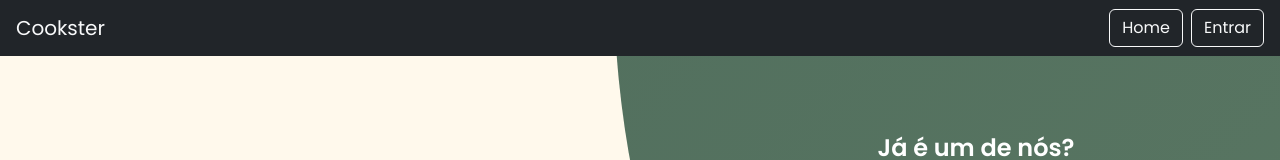
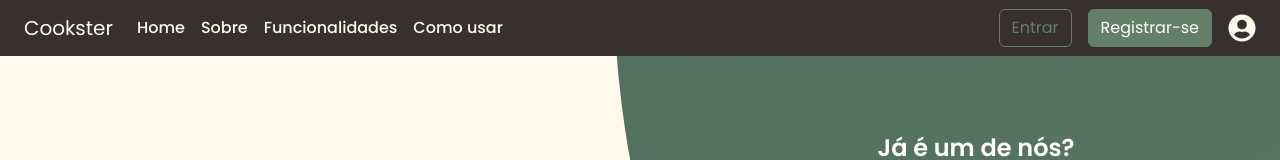
Before and after one commit to Nyfeu/Cookster, a React (Vite) app in the folder front/: page /login in a window 1280 px wide. Shown: the top 160 px of the page. Built offline with nearby package versions, Linux system fonts and the light colour scheme.

Commit message:
feat(navbar): substitui os links e estilo da navbar

```diff
--- a/front/src/components/AuthForm/AuthForm.css
+++ b/front/src/components/AuthForm/AuthForm.css
@@ -15,9 +15,8 @@ input {
   position: relative;
   width: 100%;
   background-color: var(--background-color);
-  height: 93vh;
+  height: 94vh;
   overflow: hidden;
-  margin-top: 7vh;
 }
 
 .content {
--- /dev/null
+++ b/front/src/components/NavBar.css
@@ -0,0 +1,42 @@
+.custom-navbar {
+    background-color: var(--primary-color);
+    color: var(--text-color);
+}
+
+.custom-navbar .nav-link {
+    color: var(--background-color);
+    font-weight: 500;
+}
+
+.custom-navbar .nav-link:hover {
+    color: var(--accent-color);
+}
+
+.custom-navbar .btn-outline-primary {
+    border-color: var(--accent-color);
+    color: var(--accent-color);
+}
+
+.custom-navbar .btn-outline-primary:hover {
+    background-color: var(--secondary-color);
+    color: white;
+    border-color: var(--secondary-color);
+}
+
+.custom-navbar .btn-primary {
+    background-color: var(--accent-color);
+    border-color: var(--accent-color);
+}
+
+.custom-navbar .btn-primary:hover {
+    background-color: #d57c1a; /* tom mais escuro do secondary */
+    border-color: #d57c1a;
+}
+
+.navbar-brand {
+    color: var(--background-color);
+}
+
+.navbar-brand:hover {
+    color: var(--accent-color);
+}
--- a/front/src/components/NavBar.jsx
+++ b/front/src/components/NavBar.jsx
@@ -1,23 +1,39 @@
 import React from 'react';
 import { Link } from 'react-router-dom';
+import { FaUserCircle } from 'react-icons/fa'; // Ícone de perfil
+import './NavBar.css';
 
 const NavBar = () => {
     return (
-        <nav className="navbar fixed-top navbar-light bg-light bg-dark px-3" style={{
-            height: '7vh',
-            position: 'fixed',
-            top: 0,
-            left: 0,
-            right: 0,
-            zIndex: 1000
-        }}>
-            <a className="navbar-brand text-light justify-content-center m-0" href="#">Cookster</a>
-            <div className='d-flex justify-content-end align-items-center'>
-                <Link to="/" className="btn btn-outline-light mx-2">Home</Link>
-                <Link to="/login" className="btn btn-outline-light">Entrar</Link>
+        <nav className="navbar navbar-expand-lg custom-navbar px-4">
+            <Link className="navbar-brand" to="/">Cookster</Link>
+            <button className="navbar-toggler" type="button" data-bs-toggle="collapse" data-bs-target="#navbarContent" aria-controls="navbarContent" aria-expanded="false" aria-label="Toggle navigation">
+                <span className="navbar-toggler-icon"></span>
+            </button>
+
+            <div className="collapse navbar-collapse" id="navbarContent">
+                <ul className="navbar-nav me-auto mb-2 mb-lg-0">
+                    <li className="nav-item">
+                        <Link className="nav-link" to="/">Home</Link>
+                    </li>
+                    <li className="nav-item">
+                        <Link className="nav-link" to="/sobre">Sobre</Link>
+                    </li>
+                    <li className="nav-item">
+                        <Link className="nav-link" to="/funcionalidades">Funcionalidades</Link>
+                    </li>
+                    <li className="nav-item">
+                        <Link className="nav-link" to="/como-usar">Como usar</Link>
+                    </li>
+                </ul>
+                <div className="d-flex align-items-center gap-3">
+                    <Link className="btn btn-outline-primary" to="/login">Entrar</Link>
+                    <Link className="btn btn-primary" to="/register">Registrar-se</Link>
+                    <FaUserCircle style={{color: "var(--background-color)"}} size={28} color="#555" />
+                </div>
             </div>
         </nav>
-    )
+    );
 };
 
 export default NavBar;
```
